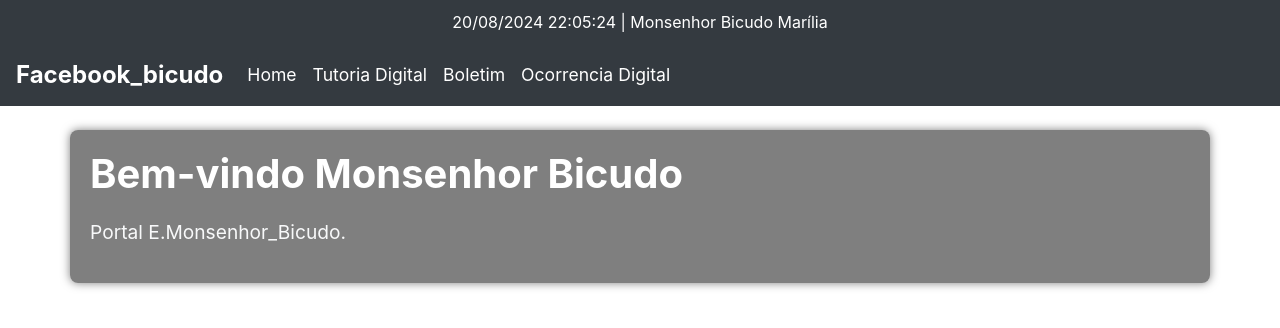
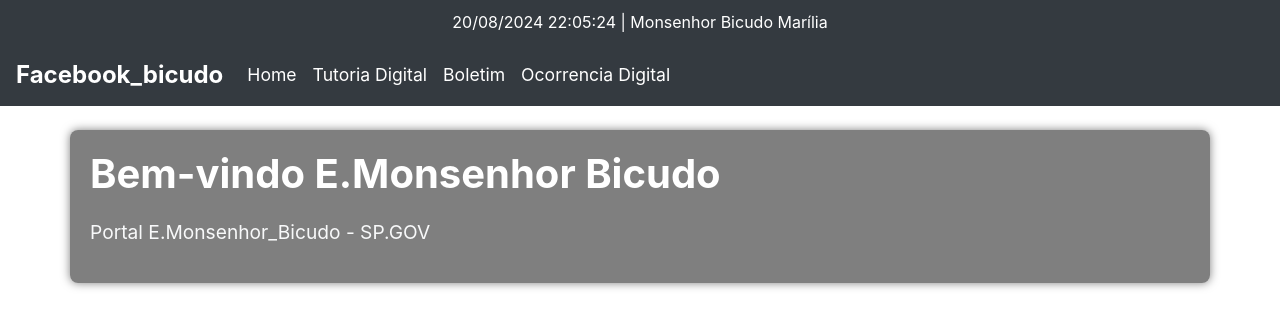
Before and after one commit to BicudoMonsenhor/BicudoDigital, a plain HTML site: page index.html in a window 1280 px wide. Drawn offline with nearby package versions, Linux system fonts and the light colour scheme.

Commit message:
Add files via upload

```diff
--- a/index.html
+++ b/index.html
@@ -3,7 +3,7 @@
 <head>
     <meta charset="UTF-8">
     <meta name="viewport" content="width=device-width, initial-scale=1.0">
-    <title>Ficha de Tutoria - Principal</title>
+    <title>Gestão-Bicudo</title>
     <link href="https://stackpath.bootstrapcdn.com/bootstrap/4.5.2/css/bootstrap.min.css" rel="stylesheet">
     <style>
         body {
@@ -90,8 +90,8 @@
     </nav>
 
     <div class="container mt-4">
-        <h1>Bem-vindo Monsenhor Bicudo</h1>
-        <p>Portal E.Monsenhor_Bicudo.</p>
+        <h1>Bem-vindo E.Monsenhor Bicudo</h1>
+        <p>Portal E.Monsenhor_Bicudo - SP.GOV</p>
 
         <!-- Foto Centralizada -->
 
```
